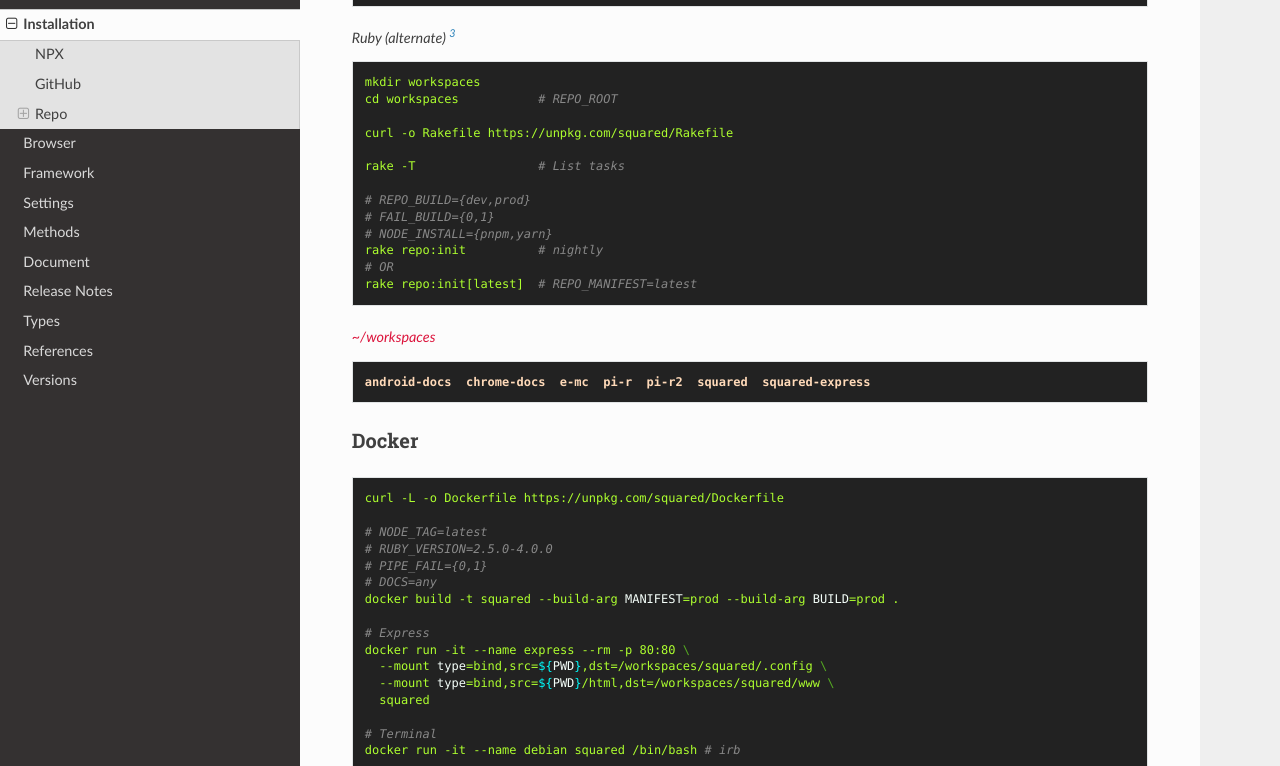
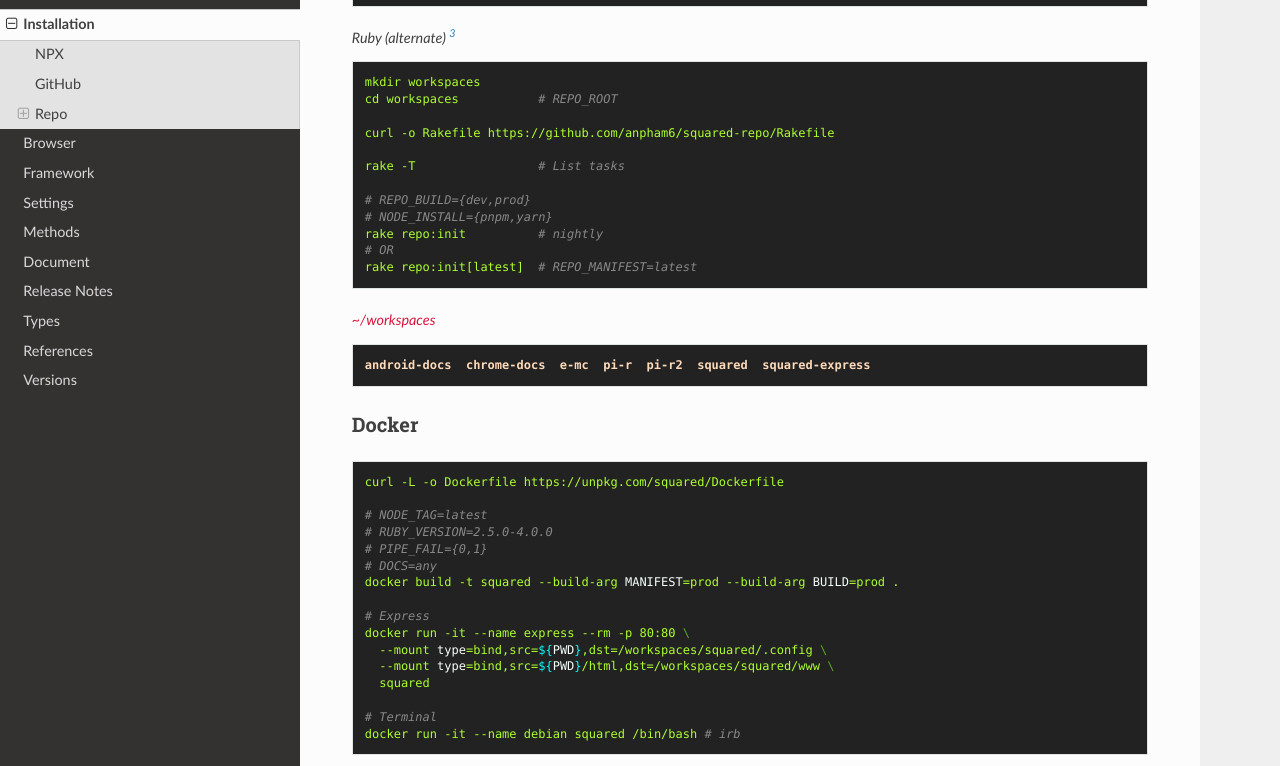
Before and after one commit to anpham6/android-docs, a Sphinx documentation site: the page built from source/installation.rst, in a window 1280 px wide and 900 px high, scrolled down 2037 px, cut to the strip 134-900 px from the top of the window. Built offline with Sphinx 7.4.7 and the Read the Docs theme 3.1.0, drawn with Linux system fonts in a browser that asks for light colours.

```diff
--- a/source/installation.rst
+++ b/source/installation.rst
@@ -122,12 +122,11 @@
   mkdir workspaces
   cd workspaces           # REPO_ROOT
 
-  curl -o Rakefile https://unpkg.com/squared/Rakefile
+  curl -o Rakefile https://github.com/anpham6/squared-repo/Rakefile
 
   rake -T                 # List tasks
 
   # REPO_BUILD={dev,prod}
-  # FAIL_BUILD={0,1}
   # NODE_INSTALL={pnpm,yarn}
   rake repo:init          # nightly
   # OR
--- a/source/types.rst
+++ b/source/types.rst
@@ -12,7 +12,7 @@
   5.5.x    5.8.3
   5.6.x    5.9.2
   5.7.x    5.9.3
-  5.8.x    6.0.1
+  5.8.x    6.0.2
 ========= =======
 
 Installation
```
Also changed, not shown: source/browser.rst (+4 -4 lines).
